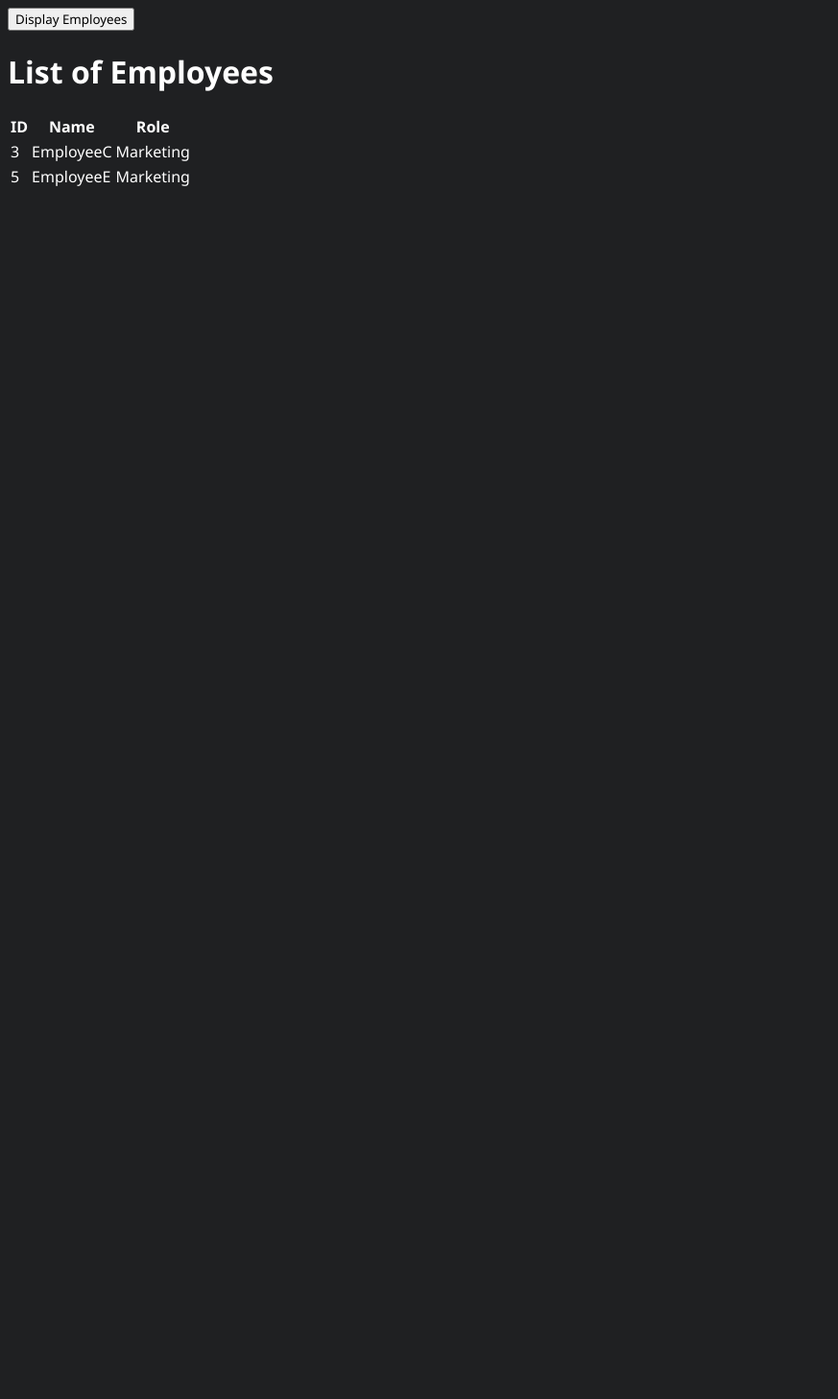
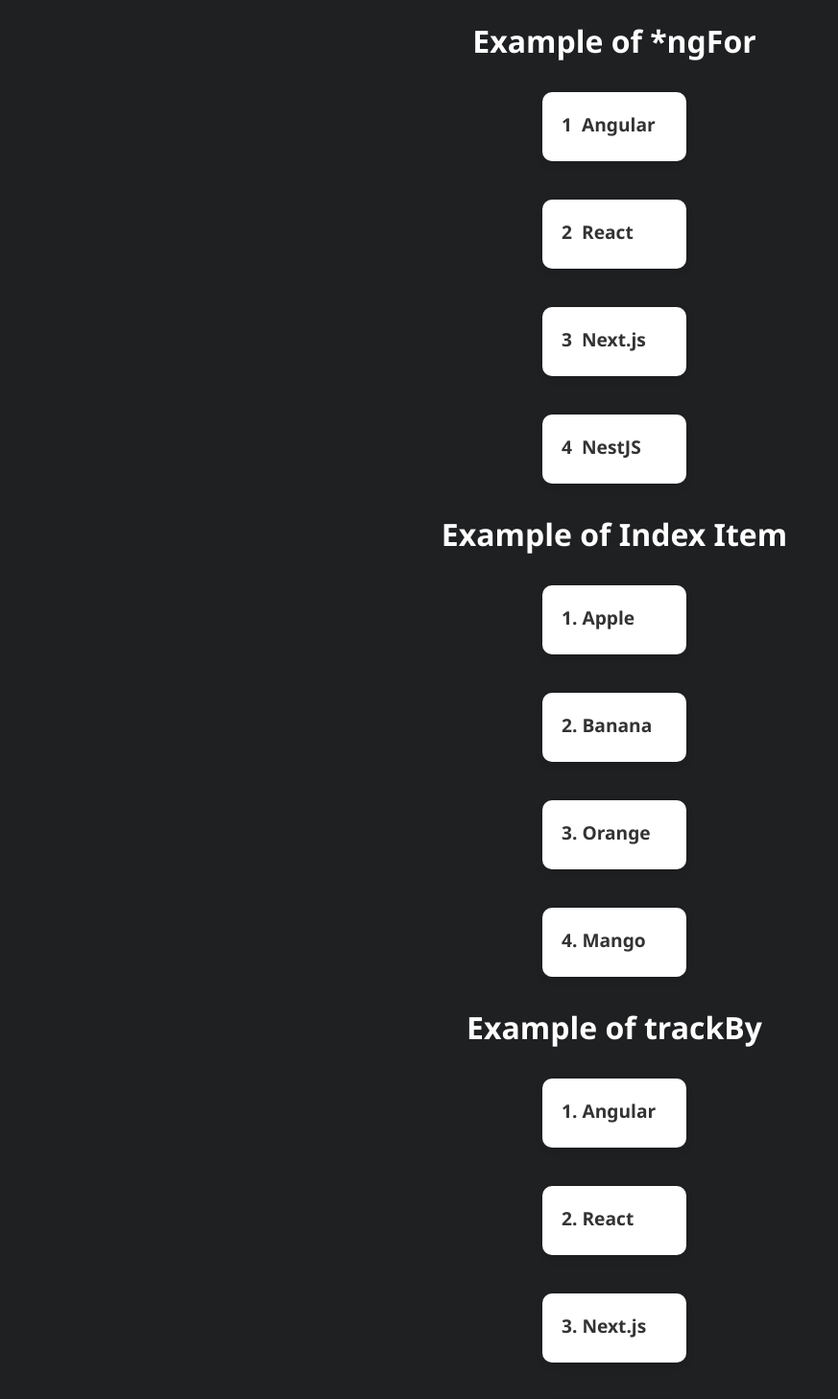
Before and after one commit to kumaruidivloper/Angular-Course, an Angular app: page / in a window 1280 px wide. Shown: the top 1458 px of the page at 96% size, without its empty margins (0-873 px from the left). Before the commit the page ends 800 px from the top, so only its background shows below. Built offline with nearby package versions, Linux system fonts and the light colour scheme.

Commit message:
ngFor-and-Q&A

```diff
--- a/src/app/app.html
+++ b/src/app/app.html
@@ -1,28 +1,29 @@
-<div>
-    <button (click)="toggleEmployees()">Display Employees</button>
-    @if(!showEmployees) {
-      <div>
-        <h1>List of Employees</h1>
-        <table>
-            <thead>
-              <th>ID</th>
-              <th>Name</th>
-              <th>Role</th>
-            </thead>
-            <tbody>
-              @for(emp of employees(); track emp.id;) {
-                @if(emp.role === 'Marketing') {
-                  <tr>
-                  <td>{{emp.id}}</td>
-                  <td>{{emp.name}}</td>
-                  <td>{{emp.role}}</td>
-                </tr>
-                }
-              }
-            </tbody>
-        </table>
-      </div>
-      } @else  {
-          <h2>No employees found !</h2>
-      }
+<h1 style="text-align: center;">Example of *ngFor</h1>
+<div *ngFor="let value of fullStackDev">
+  <ul>
+    <li>{{ value.id }}</li>
+    <li>{{ value.name }}</li>
+  </ul>
 </div>
+
+<h1 style="text-align: center;">Example of Index Item</h1>
+<div *ngFor="let item of items; index as i">
+  <ul>
+    <li>{{ i + 1 }}. {{ item }}</li>
+  </ul>
+</div>
+
+<h1 style="text-align: center;">Example of trackBy</h1>
+<div *ngFor="let itemm of fullStackDev; trackBy: trackByItemID">
+  <ul>
+    <li>{{ itemm.id }}. {{itemm.name}}</li>
+  </ul>
+</div>
+<button (click)="updateItem()">Update Item</button>
+
+<h1 style="text-align: center;">Example *nfFor of Nested Array</h1>
+<div *ngFor="let row of matrix">
+  <div *ngFor="let cell of row">
+      {{cell}}
+  </div>
+</div>
--- a/src/app/app.scss
+++ b/src/app/app.scss
@@ -1,58 +1,34 @@
-.cart-container {
-  max-width: 200px;
-  margin: 50px auto;
-  padding: 20px;
-  background-color: #fff;
+div {
+  display: flex;
+  flex-direction: column;
+  align-items: center;
+  margin-bottom: 20px;
+}
+ul {
+  display: inline-flex;
+  list-style-type: none;
+  padding: 15px;
+  margin: 10px;
+  max-width: 120px;
+  width: 100%;
+  background-color: #ffffff;
   border-radius: 10px;
   box-shadow: 0 4px 8px rgba(0, 0, 0, 0.1);
+  transition: transform 0.3s ease, box-shadow 0.3s ease;
 }
-
-.form-group {
-  margin-bottom: 15px;
+ul:hover {
+  transform: translateY(-5px);
+  box-shadow: 0 8px 16px rgba(0, 0, 0, 0.2);
 }
-
-label {
-  display: block;
+li {
+  font-size: 1.2rem;
+  padding: 5px;
+  font-weight: bold;
   margin-bottom: 5px;
-  font-weight: 600;
-  font-size: 16px;
+  color: #333;
 }
-
-.quantity-input {
-  width: 80%;
-  padding: 5px;
-  font-size: 1rem;
-  border: 1px solid #ccc;
-  border-radius: 5px;
-  box-shadow: inset 0 2px 4px rgba(0, 0, 0, 0.1);
-  transition: border-color 0.3s;
+@media (max-width: 600px) {
+  ul {
+    max-width: 100%;
+  }
 }
-.total-price-input {
-  width: 80%;
-  padding: 5px;
-  font-size: 1rem;
-  border: 1px solid #ccc;
-  border-radius: 5px;
-  box-shadow: inset 0 2px 4px rgba(0, 0, 0, 0.1);
-  outline: none;
-  background-color: #ccc;
-}
-
-.quantity-input:focus {
-  border-color: #007bff;
-  outline: none;
-}
-
-.price-info {
-  margin-top: 15px;
-}
-
-.price-info p {
-  font-size: 18px;
-  margin: 10px 0;
-}
-
-.price {
-  font-weight: 700;
-  color: #007bff;
-}
--- a/src/app/app.ts
+++ b/src/app/app.ts
@@ -1,13 +1,7 @@
 import { Component } from '@angular/core';
 import { RouterOutlet } from '@angular/router';
 import { CommonModule } from '@angular/common';
-import { signal } from '@angular/core';
 
-interface empInterface {
-  id: number;
-  name: string;
-  role: string;
-}
 @Component({
   selector: 'app-root',
   standalone: true,
@@ -15,19 +9,39 @@
   templateUrl: './app.html',
   styleUrl: './app.scss',
 })
+export class App {
+  fullStackDev = [
+    {
+      id: 1,
+      name: 'Angular',
+    },
+    {
+      id: 2,
+      name: 'React',
+    },
+    {
+      id: 3,
+      name: 'Next.js',
+    },
+    {
+      id: 4,
+      name: 'NestJS',
+    },
+  ];
 
-export class App {
+  items: any[] = ['Apple', 'Banana', 'Orange', 'Mango']
 
-  showEmployees: boolean = false;
-  employees = signal<empInterface[]>([
-      {id: 1, name: 'EmployeeA', role: 'Admin'},
-      {id: 2, name: 'EmployeeB', role: 'HR'},
-      {id: 3, name: 'EmployeeC', role: 'Marketing'},
-      {id: 4, name: 'EmployeeD', role: 'Developer'},
-      {id: 5, name: 'EmployeeE', role: 'Marketing'}
-  ]);
+  trackByItemID(item: any) {
+    return item.id
+  }
 
-  toggleEmployees() {
-    this.showEmployees = !this.showEmployees
+  updateItem() {
+    this.fullStackDev[1] = {id: 2, name: 'Veu'};
   }
+
+  matrix = [
+    [1,2,3],
+    [4,5,6],
+    [7,8,9],
+  ]
 }
```
Also changed, not shown: 1 other file (tests, documents, lock files or other folders).
